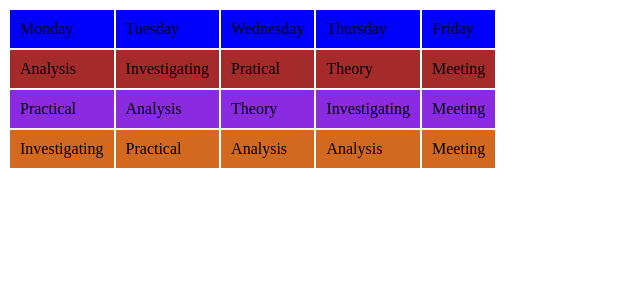
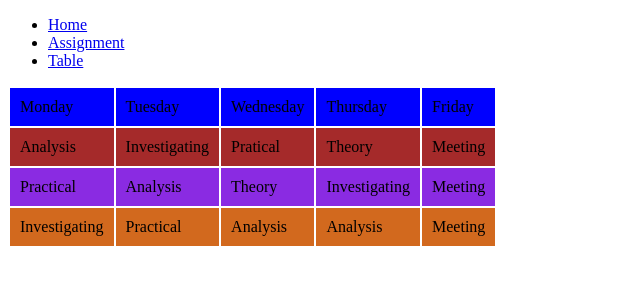
Before and after one commit to Man-Kalloxv/orangeproject, a plain HTML site: page blue.html in a window 1280 px wide. Shown: the whole page, without its empty margins (0-640 px from the left). Drawn offline with Linux system fonts and the light colour scheme.

Commit message:
edited html files

```diff
--- a/blue.html
+++ b/blue.html
@@ -15,6 +15,17 @@
     </style>
 </head>
 <body>
+    <ul>
+        <li>
+          <a href="index.html">Home</a>
+        </li>
+        <li>
+          <a href="white.html">Assignment</a>
+        </li>
+        <li>
+          <a href="blue.html">Table</a>
+        </li>
+      </ul>
     <!-- <table>
         <tr>
             <td>Lorem, ipsum dolor.</td>
```
Also changed, not shown: index.html (+3 -0 lines), white.html (+3 -0 lines).
